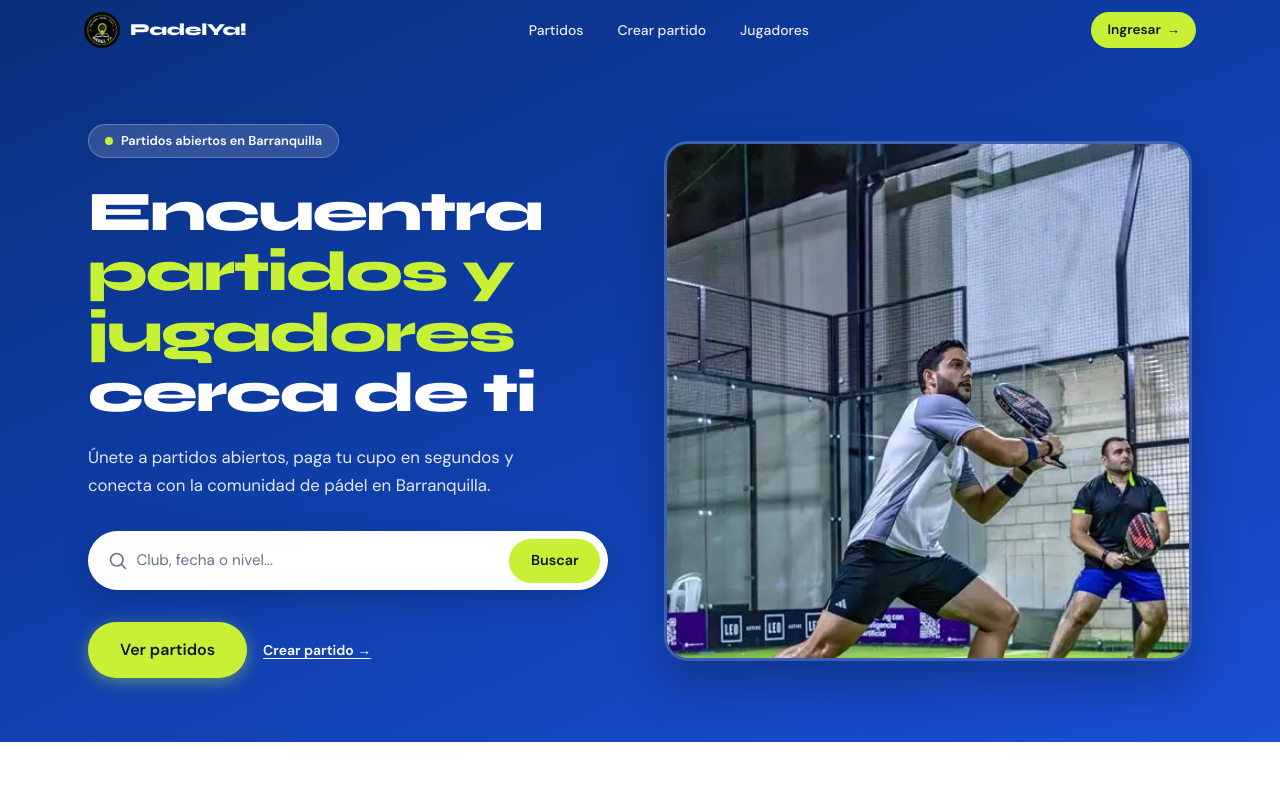
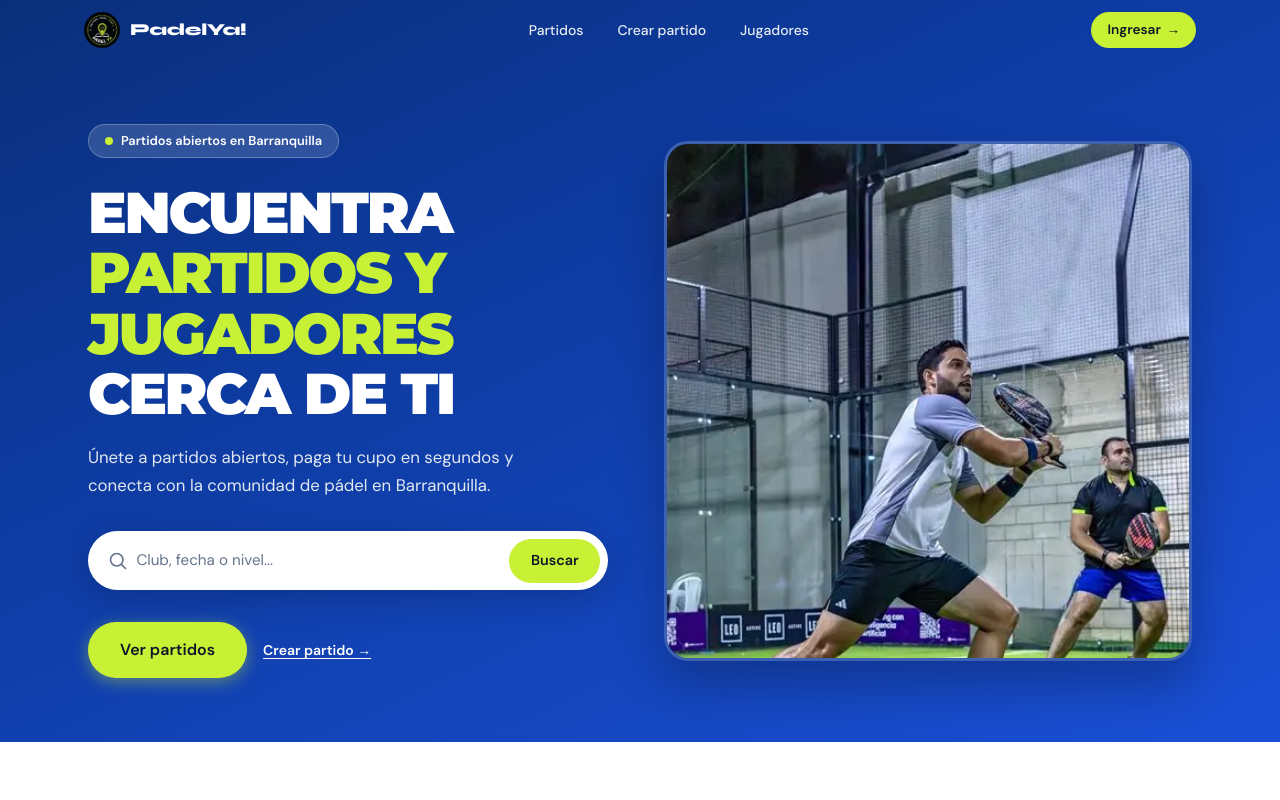
Before and after one commit to fckyeslol/PadelYa-, a Next.js app: page / in a window 1280 px wide. Shown: the top 800 px of the page. Built offline with nearby package versions, Linux system fonts and the light colour scheme; no server answers; the database is empty.

Commit message:
Use Montserrat 900 for hero title for premium look
Co-Authored-By: Claude Sonnet 4.6 <noreply@anthropic.com>

```diff
--- a/app/globals.css
+++ b/app/globals.css
@@ -269,12 +269,13 @@ input[type="time"].input-base {
 }
 
 .landing-hero-title {
-  font-family: var(--font-syne);
-  font-weight: 800;
-  font-size: clamp(2.25rem, 5vw, 3.5rem);
-  line-height: 1.08;
-  letter-spacing: -0.03em;
+  font-family: var(--font-montserrat);
+  font-weight: 900;
+  font-size: clamp(2.2rem, 5vw, 3.6rem);
+  line-height: 1.05;
+  letter-spacing: -0.04em;
   color: #ffffff !important;
+  text-transform: uppercase;
 }
 
 .landing-hero-title em {
--- a/app/layout.tsx
+++ b/app/layout.tsx
@@ -1,5 +1,5 @@
 import type { Metadata } from "next";
-import { Syne, DM_Sans } from "next/font/google";
+import { Syne, DM_Sans, Montserrat } from "next/font/google";
 import Link from "next/link";
 import { getCurrentProfile } from "@/services/profiles/service";
 import { SiteHeader } from "@/components/SiteHeader";
@@ -19,6 +19,13 @@ const dmSans = DM_Sans({
   display: "swap",
 });
 
+const montserrat = Montserrat({
+  variable: "--font-montserrat",
+  subsets: ["latin"],
+  weight: ["700", "800", "900"],
+  display: "swap",
+});
+
 export const metadata: Metadata = {
   title: "PadelYa! — El pádel de Barranquilla",
   description: "Encuentra partidos de pádel abiertos en Barranquilla. Únete, paga y juega.",
@@ -32,7 +39,7 @@ export default async function RootLayout({
   const profile = await getCurrentProfile().catch(() => null);
 
   return (
-    <html lang="es" className={`${syne.variable} ${dmSans.variable} h-full`}>
+    <html lang="es" className={`${syne.variable} ${dmSans.variable} ${montserrat.variable} h-full`}>
       <body className="min-h-full flex flex-col">
         <SiteHeader
           profile={
```
